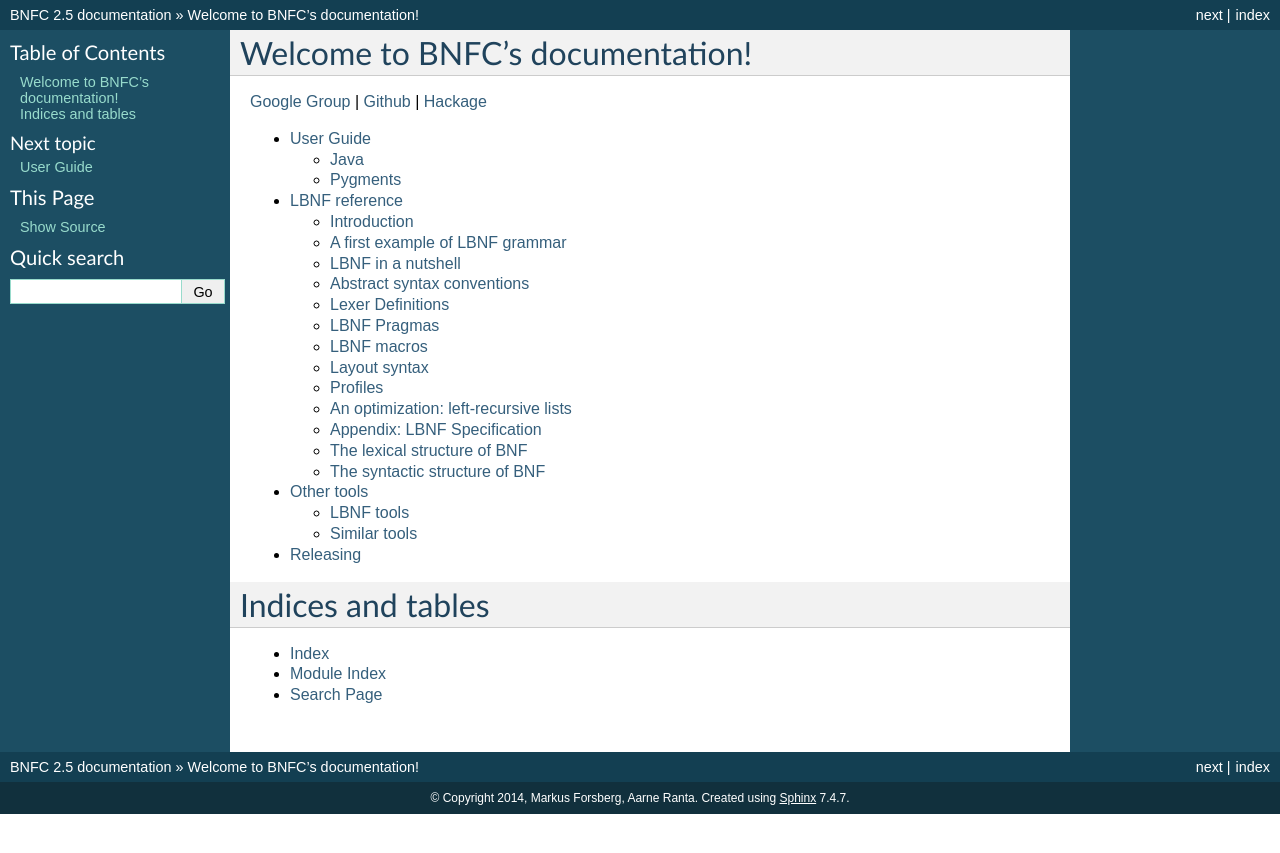
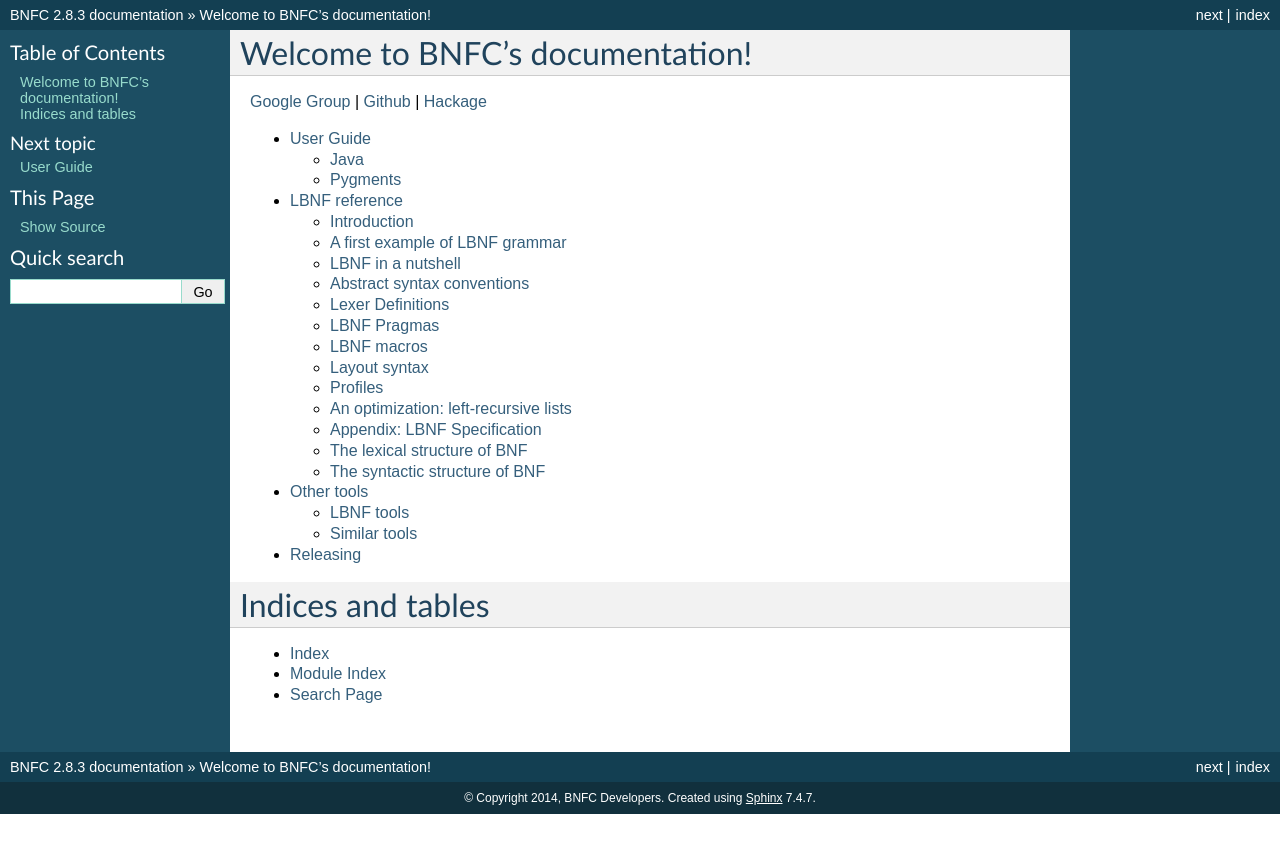
Before and after one commit to BNFC/bnfc, a Sphinx documentation site: the page built from docs/index.rst, in a window 1280 px wide. Shown: the top 853 px of the page. Built offline with Sphinx 7.4.7, drawn with Linux system fonts in a browser that asks for light colours; formulas are drawn with MathJax 3.

Commit message:
Bumped version to 2.8.3 [ci skip]

```diff
--- a/docs/conf.py
+++ b/docs/conf.py
@@ -41,16 +41,16 @@
 
 # General information about the project.
 project = u'BNFC'
-copyright = u'2014, Markus Forsberg, Aarne Ranta'
+copyright = u'2014, BNFC Developers'
 
 # The version info for the project you're documenting, acts as replacement for
 # |version| and |release|, also used in various other places throughout the
 # built documents.
 #
 # The short X.Y version.
-version = '2.5'
+version = '2.8.3'
 # The full version, including alpha/beta/rc tags.
-release = '2.5'
+release = '2.8.3'
 
 # The language for content autogenerated by Sphinx. Refer to documentation
 # for a list of supported languages.
@@ -186,7 +186,7 @@
 # (source start file, target name, title, author, documentclass [howto/manual]).
 latex_documents = [
   ('index', 'BNFC.tex', u'BNFC Documentation',
-   u'Markus Forsberg, Aarne Ranta', 'manual'),
+   u'BNFC developers', 'manual'),
 ]
 
 # The name of an image file (relative to this directory) to place at the top of
@@ -216,7 +216,7 @@
 # (source start file, name, description, authors, manual section).
 man_pages = [
     ('index', 'bnfc', u'BNFC Documentation',
-     [u'Markus Forsberg, Aarne Ranta'], 1)
+     [u'BNFC Developers'], 1)
 ]
 
 # If true, show URL addresses after external links.
@@ -230,7 +230,7 @@
 #  dir menu entry, description, category)
 texinfo_documents = [
   ('index', 'BNFC', u'BNFC Documentation',
-   u'Markus Forsberg, Aarne Ranta', 'BNFC', 'One line description of project.',
+   u'BNFC Developers', 'BNFC', 'One line description of project.',
    'Miscellaneous'),
 ]
 
```
Also changed, not shown: 2 other files.
